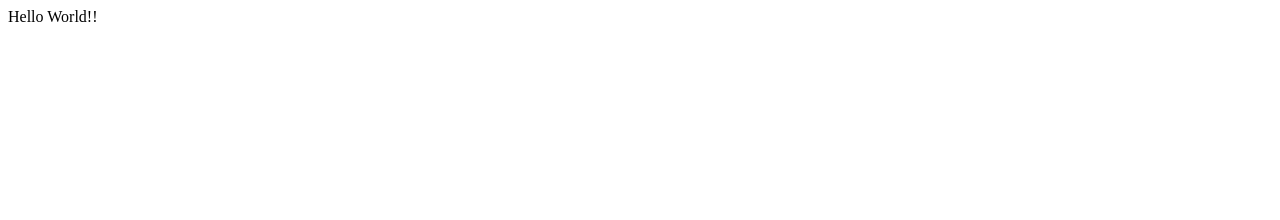
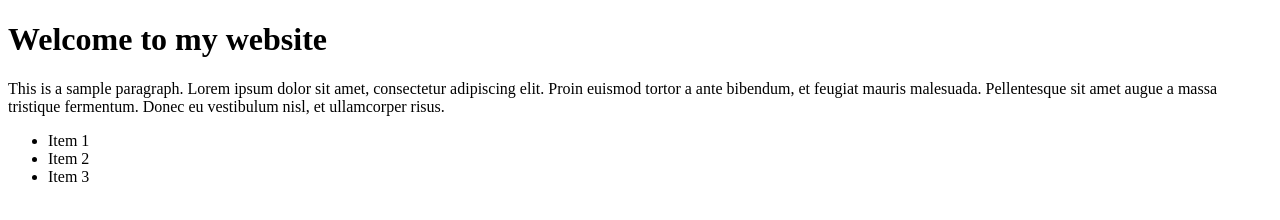
Before and after one commit to issetwo/example-webpage-cakeshop, a plain HTML site: page index.html in a window 1280 px wide. Drawn offline with Linux system fonts and the light colour scheme.

Commit message:
サンプルをコピペ

```diff
--- a/index.html
+++ b/index.html
@@ -1,10 +1,16 @@
 <!DOCTYPE html>
 <html>
-    <head>
-        <meta charset="UTF-8">
-        <title></title>
-    </head>
-    <body>
-        <div>Hello World!!</div>
-    </body>
+  <head>
+    <meta charset="UTF-8">
+    <title>My Website</title>
+  </head>
+  <body>
+    <h1>Welcome to my website</h1>
+    <p>This is a sample paragraph. Lorem ipsum dolor sit amet, consectetur adipiscing elit. Proin euismod tortor a ante bibendum, et feugiat mauris malesuada. Pellentesque sit amet augue a massa tristique fermentum. Donec eu vestibulum nisl, et ullamcorper risus.</p>
+    <ul>
+      <li>Item 1</li>
+      <li>Item 2</li>
+      <li>Item 3</li>
+    </ul>
+  </body>
 </html>
```
